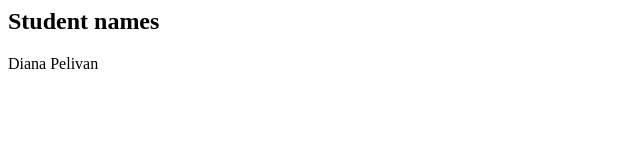
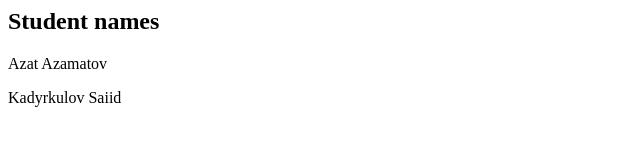
Before and after one commit to Azake02/myProject, a plain HTML site: page index.html in a window 1280 px wide. Shown: the whole page, without its empty margins (0-640 px from the left). Drawn offline with Linux system fonts and the light colour scheme.

Commit message:
index.html

```diff
--- a/index.html
+++ b/index.html
@@ -1,2 +1,3 @@
 <h2>Student names</h2>
-<p>Diana Pelivan</p>
+<p>Azat Azamatov</p>
+<p>Kadyrkulov Saiid</p>
```
